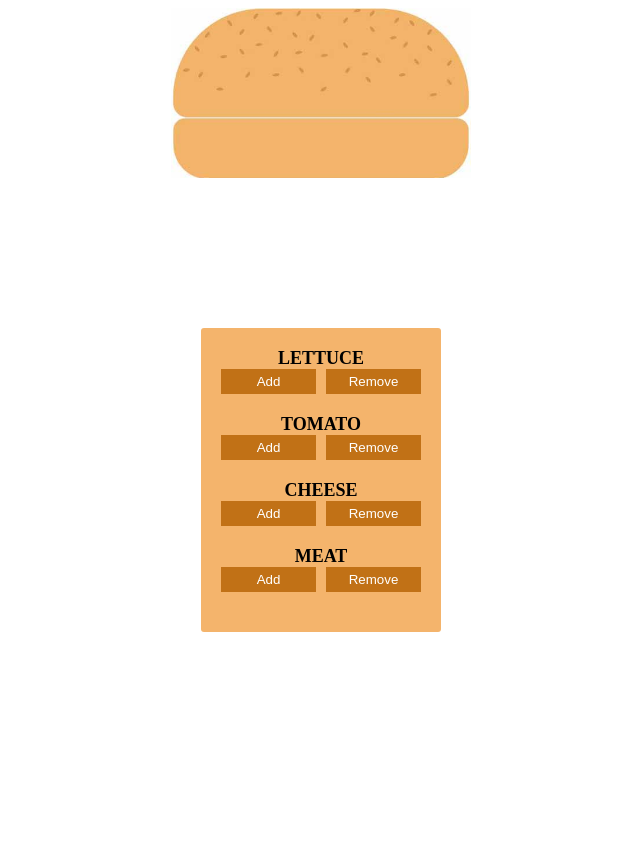
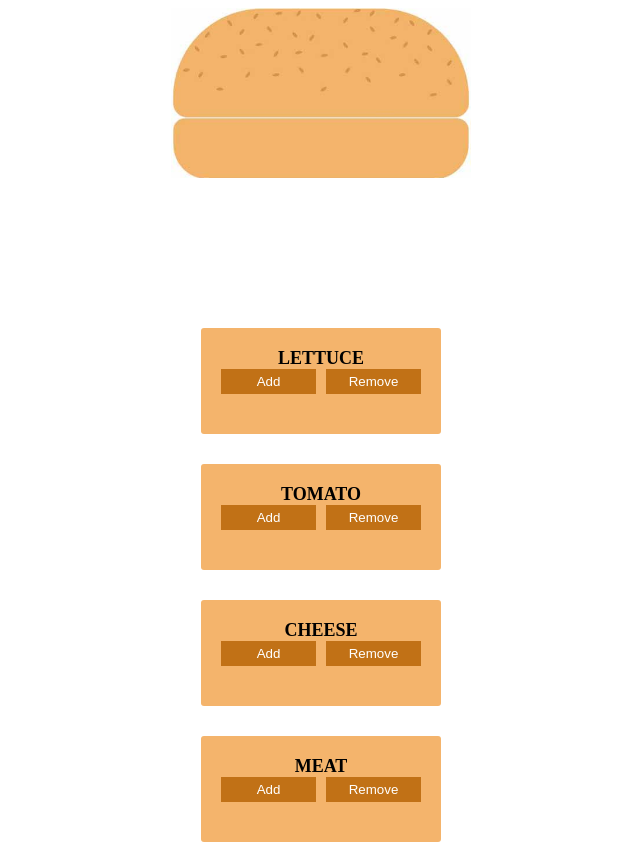
Before and after one commit to UtkarshK95/react-burger, a React (Vite) app: page / in a window 1280 px wide. Shown: the whole page, without its empty margins (319-959 px from the left). Before the commit the page ends 800 px from the top, so only its background shows below. Built offline with nearby package versions, Linux system fonts and the light colour scheme.

Commit message:
Code Refactoring

```diff
--- a/index.html
+++ b/index.html
@@ -2,7 +2,7 @@
 <html lang="en">
   <head>
     <meta charset="UTF-8" />
-    <link rel="icon" type="image/svg+xml" href="/vite.svg" />
+    <link rel="icon" type="image/svg+xml" href="/favicon.ico" />
     <meta name="viewport" content="width=device-width, initial-scale=1.0" />
     <title>React Burger</title>
   </head>
--- a/src/components/Burger.jsx
+++ b/src/components/Burger.jsx
@@ -1,5 +1,27 @@
 import React, { useState } from "react";
 import "./BurgerStyle.css";
+
+// Ingredient Component
+const Ingredient = ({ type }) => {
+  return <div className={`${type}Side`}></div>;
+};
+
+// Ingredient Control Component
+const IngredientControl = ({ label, onAdd, onRemove }) => {
+  return (
+    <div className="ingredientsBlock">
+      <p>{label.toUpperCase()}</p>
+      <div className="ingrBtns">
+        <button className="ingrBtn" onClick={onAdd}>
+          Add
+        </button>
+        <button className="ingrBtn" onClick={onRemove}>
+          Remove
+        </button>
+      </div>
+    </div>
+  );
+};
 
 const Burger = () => {
   const [ingredients, setIngredients] = useState({
@@ -10,103 +32,40 @@ const Burger = () => {
   });
 
   const addRemoveIngredient = (action, ingredient) => {
-    const count = ingredients[ingredient];
-    const updatedCount = action === "add" ? count + 1 : count - 1;
     setIngredients((prevIngredients) => ({
       ...prevIngredients,
-      [ingredient]: updatedCount >= 0 ? updatedCount : 0,
+      [ingredient]:
+        action === "add"
+          ? prevIngredients[ingredient] + 1
+          : Math.max(0, prevIngredients[ingredient] - 1),
     }));
   };
 
-  const burgerContent = () => {
-    const { lettuce, tomato, cheese, meat } = ingredients;
-    let burger = [];
+  const ingredientTypes = Object.keys(ingredients);
 
-    // outputting the ingredients
-    for (let i = 0; i < lettuce; i++) {
-      burger.push(<div key={burger.length} className="lettuceSide"></div>);
-    }
-    for (let i = 0; i < tomato; i++) {
-      burger.push(<div key={burger.length} className="tomatoSide"></div>);
-    }
-    for (let i = 0; i < cheese; i++) {
-      burger.push(<div key={burger.length} className="cheeseSide"></div>);
-    }
-    for (let i = 0; i < meat; i++) {
-      burger.push(<div key={burger.length} className="meatSide"></div>);
-    }
-    return burger;
+  const renderIngredients = () => {
+    return ingredientTypes.flatMap((type) =>
+      Array.from({ length: ingredients[type] }, (_, index) => (
+        <Ingredient key={`${type}-${index}`} type={type} />
+      ))
+    );
   };
 
   return (
     <>
       <div className="burgerIngredients">
         <div className="topSide"></div>
-        {burgerContent()}
+        {renderIngredients()}
         <div className="bottomSide"></div>
       </div>
-      <div className="ingredientsBlock">
-        <p>Lettuce</p>
-        <div className="ingrBtns">
-          <button
-            className="ingrBtn"
-            onClick={() => addRemoveIngredient("add", "lettuce")}
-          >
-            Add
-          </button>
-          <button
-            className="ingrBtn"
-            onClick={() => addRemoveIngredient("remove", "lettuce")}
-          >
-            Remove
-          </button>
-        </div>
-        <p>TOMATO</p>
-        <div className="ingrBtns">
-          <button
-            className="ingrBtn"
-            onClick={() => addRemoveIngredient("add", "tomato")}
-          >
-            Add
-          </button>
-          <button
-            className="ingrBtn"
-            onClick={() => addRemoveIngredient("remove", "tomato")}
-          >
-            Remove
-          </button>
-        </div>
-        <p>CHEESE</p>
-        <div className="ingrBtns">
-          <button
-            className="ingrBtn"
-            onClick={() => addRemoveIngredient("add", "cheese")}
-          >
-            Add
-          </button>
-          <button
-            className="ingrBtn"
-            onClick={() => addRemoveIngredient("remove", "cheese")}
-          >
-            Remove
-          </button>
-        </div>
-        <p>MEAT</p>
-        <div className="ingrBtns">
-          <button
-            className="ingrBtn"
-            onClick={() => addRemoveIngredient("add", "meat")}
-          >
-            Add
-          </button>
-          <button
-            className="ingrBtn"
-            onClick={() => addRemoveIngredient("remove", "meat")}
-          >
-            Remove
-          </button>
-        </div>
-      </div>
+      {ingredientTypes.map((type) => (
+        <IngredientControl
+          key={type}
+          label={type}
+          onAdd={() => addRemoveIngredient("add", type)}
+          onRemove={() => addRemoveIngredient("remove", type)}
+        />
+      ))}
     </>
   );
 };
--- a/src/components/BurgerStyle.css
+++ b/src/components/BurgerStyle.css
@@ -1,96 +1,104 @@
+/* CSS Variables for Repeated Values */
+:root {
+  --ingredient-width: 100%;
+  --ingredient-background-size: 300px;
+  --centered-display: table;
+  --centered-background: center;
+  --button-bg-color: #c17116;
+  --button-color: #fff;
+  --button-width: 95px;
+  --block-bg-color: #f4b46c;
+  --block-max-width: 200px;
+  --block-radius: 3px;
+  --font-bold: bold;
+  --font-size-large: 18px;
+}
+
+/* Burger Ingredients Container */
 .burgerIngredients {
   height: 290px;
   width: 100%;
   overflow: auto;
-}
-.burgerIngredients p {
   text-align: center;
 }
+
+/* Ingredient Side Styles */
+.topSide,
+.bottomSide,
+.lettuceSide,
+.tomatoSide,
+.cheeseSide,
+.meatSide {
+  background-size: var(--ingredient-background-size);
+  width: var(--ingredient-width);
+  display: var(--centered-display);
+  background-repeat: no-repeat;
+  background-position: var(--centered-background);
+}
+
 .topSide {
   background-image: url(../assets/top.jpg);
-  background-size: 300px;
   height: 110px;
-  width: 100%;
-  display: table;
-  background-repeat: no-repeat;
-  background-position: center;
 }
 
 .bottomSide {
   background-image: url(../assets/bottom.jpg);
-  background-size: 300px;
   height: 60px;
-  width: 100%;
-  display: table;
-  background-repeat: no-repeat;
-  background-position: center;
 }
+
 .lettuceSide {
   background-image: url(../assets/lettuse.jpg);
-  background-size: 300px;
   height: 27px;
-  width: 100%;
-  display: table;
-  background-repeat: no-repeat;
-  background-position: center;
-  background-position: center;
 }
+
 .tomatoSide {
   background-image: url(../assets/tomato.jpg);
-  background-size: 300px;
   height: 20px;
-  width: 100%;
-  display: table;
-  background-repeat: no-repeat;
-  background-position: center;
 }
+
 .cheeseSide {
   background-image: url(../assets/cheese.jpg);
-  background-size: 300px;
   height: 15px;
-  width: 100%;
-  display: table;
-  background-repeat: no-repeat;
-  background-position: center;
 }
+
 .meatSide {
   background-image: url(../assets/meat.jpg);
-  background-size: 300px;
   height: 49px;
-  width: 100%;
-  display: table;
-  background-repeat: no-repeat;
-  background-position: center;
 }
 
+/* Ingredients Control Block */
 .ingredientsBlock {
-  background-color: #f4b46c;
+  background-color: var(--block-bg-color);
   margin: 30px auto 0;
-  display: table;
-  max-width: 200px;
+  display: var(--centered-display);
+  max-width: var(--block-max-width);
   width: 100%;
-  border-radius: 3px;
+  border-radius: var(--block-radius);
   padding: 20px;
   text-align: center;
 }
+
 .ingredientsBlock p {
   padding: 0;
   margin: 0;
-  font-weight: bold;
-  font-size: 18px;
+  font-weight: var(--font-bold);
+  font-size: var(--font-size-large);
   text-transform: uppercase;
 }
+
+/* Ingredient Buttons */
 .ingrBtns {
   margin: 0 0 20px;
   display: flex;
   justify-content: space-between;
 }
+
 .ingrBtn {
   border: 0;
-  background-color: #c17116;
-  color: #fff;
+  background-color: var(--button-bg-color);
+  color: var(--button-color);
   padding: 5px;
   cursor: pointer;
-  display: table;
-  width: 95px;
+  display: var(--centered-display);
+  width: var(--button-width);
 }
```
